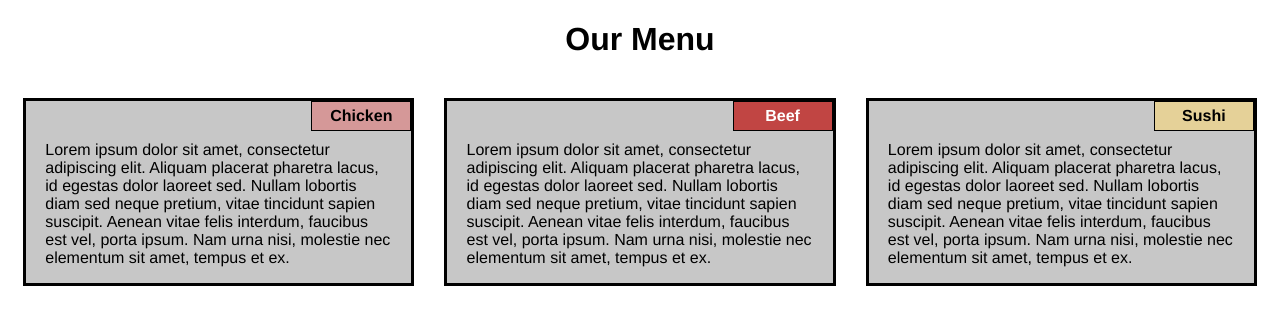
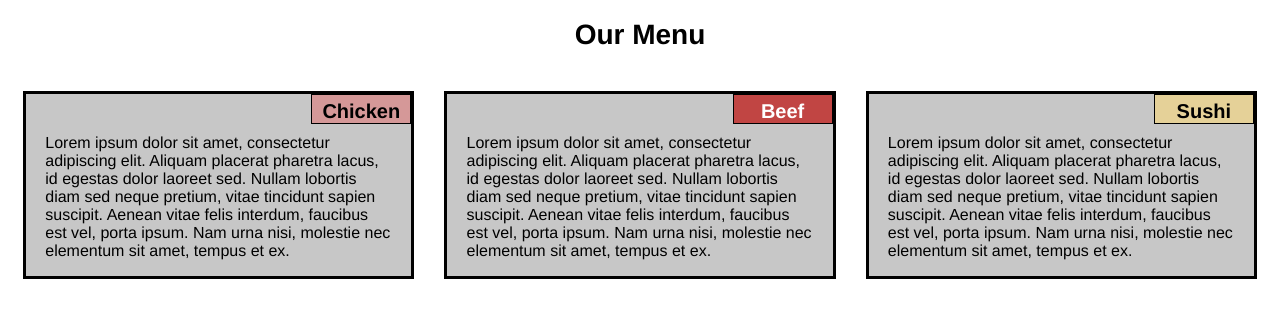
Before and after one commit to qudoz/coursera-test, a plain HTML site: page Module2-solution/index.html in a window 1280 px wide. Drawn offline with Linux system fonts and the light colour scheme.

Commit message:
Changed fonts sizes

```diff
--- a/Module2-solution/css/styles.css
+++ b/Module2-solution/css/styles.css
@@ -6,6 +6,7 @@ h1 {
   margin-bottom: 40px;
   font-family: Helvetica;
   text-align: center;
+  font-size: 1.75em
 }
 p {
   width: 90%;
@@ -55,6 +56,7 @@ p {
 	margin-top: 0px;
     text-align:center;
     font-weight: bold;
+    font-size: 1.25em;
 }
 
 #menuheadingtextbeef {
@@ -62,6 +64,7 @@ p {
 	margin-top: 0px;
     text-align:center;
     font-weight: bold;
+    font-size: 1.25em;
 }
 
 #menubodytext {
```
